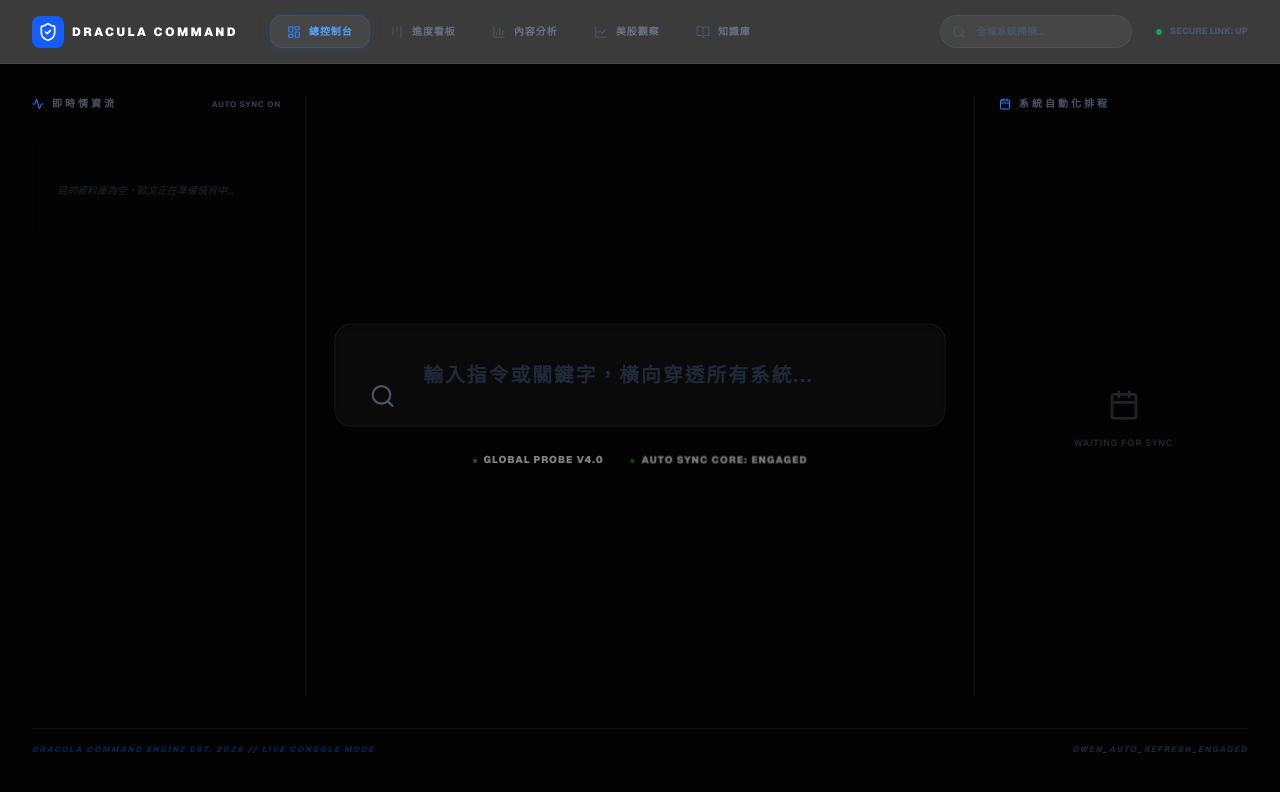
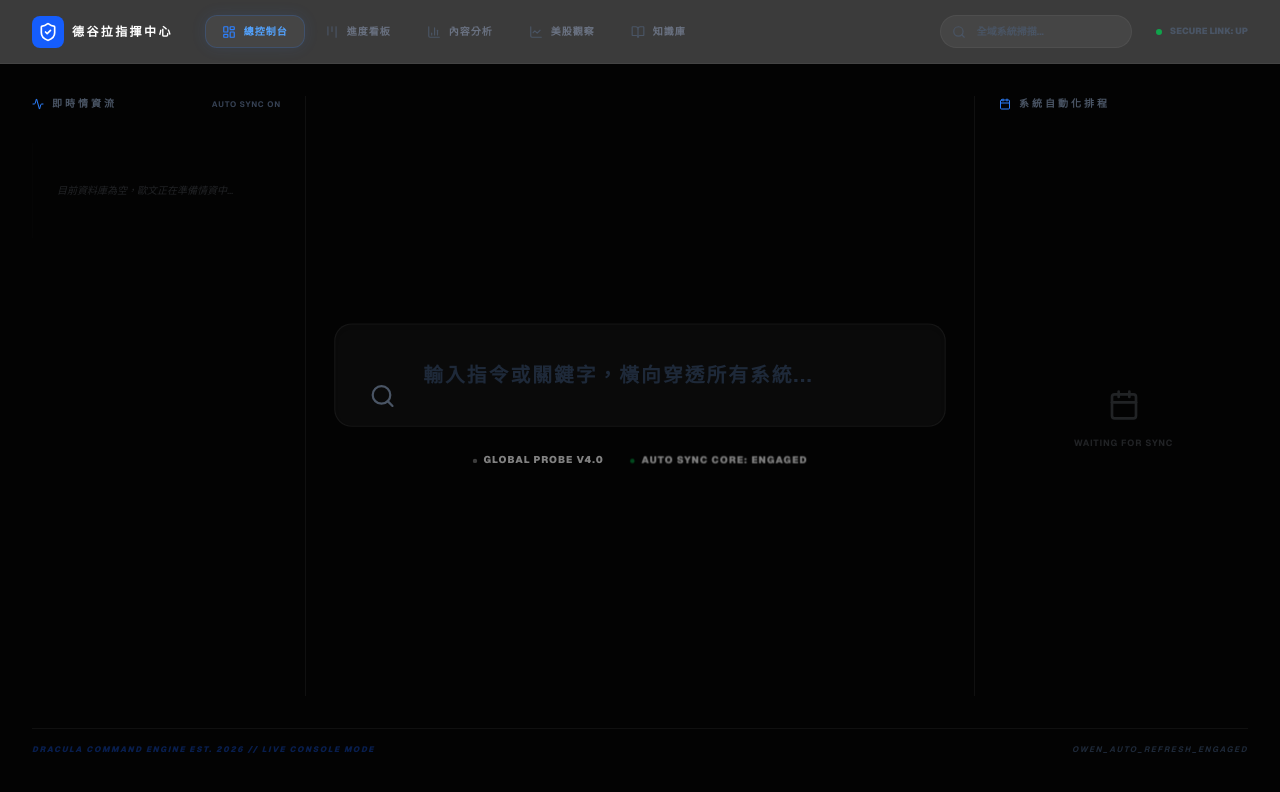
Before and after one commit to andy012732/second-brain-ui, a Next.js app: page / in a window 1280 px wide. Shown: the top 792 px of the page. Built offline with nearby package versions, Linux system fonts and the light colour scheme.

Commit message:
style: rename navbar identifier to '德谷拉指揮中心' for localized brand consistency

```diff
--- a/components/Navbar.tsx
+++ b/components/Navbar.tsx
@@ -25,7 +25,7 @@ export default function Navbar() {
             <div className="p-1.5 bg-blue-600 rounded-lg">
                 <ShieldCheck size={20} className="text-white" />
             </div>
-            <span className="text-xs font-black text-white uppercase tracking-[0.2em] lg:block hidden">Dracula Command</span>
+            <span className="text-xs font-black text-white uppercase tracking-[0.2em] lg:block hidden">德谷拉指揮中心</span>
         </div>
 
         {/* 主選單 */}
```
